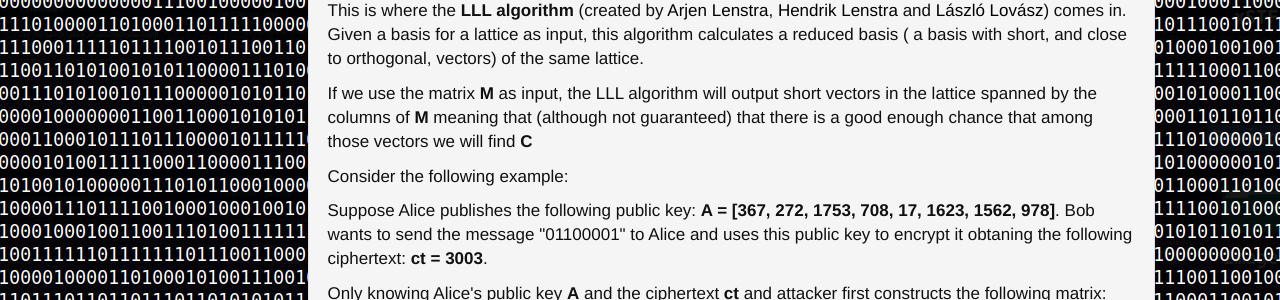
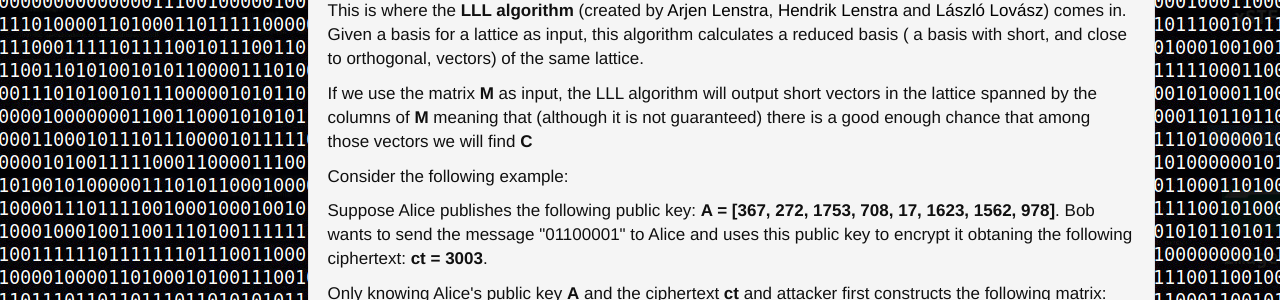
Before and after one commit to 0xA2/0xA2.github.io, a Jekyll site: the page built from _posts/2020-03-30-Merkle-Hellman-Knapsack-and-LLL.markdown, in a window 1280 px wide and 900 px high, scrolled down 4355 px. Shown: the part 152-452 px from the top of the window. Built offline with Jekyll 4.4.1, drawn with Linux system fonts in a browser that asks for light colours.

Commit message:
Update 2020-03-30-Merkle-Hellman-Knapsack-and-LLL.markdown

```diff
--- a/_posts/2020-03-30-Merkle-Hellman-Knapsack-and-LLL.markdown
+++ b/_posts/2020-03-30-Merkle-Hellman-Knapsack-and-LLL.markdown
@@ -124,7 +124,8 @@ categories: "Project"
 
 <p>This is where the <b>LLL algorithm</b> (created by <a href="https://en.wikipedia.org/wiki/Arjen_Lenstra">Arjen Lenstra</a>, <a href="https://en.wikipedia.org/wiki/Hendrik_Lenstra">Hendrik Lenstra</a> and <a href="https://en.wikipedia.org/wiki/L%C3%A1szl%C3%B3_Lov%C3%A1sz">László Lovász</a>) comes in. Given a basis for a lattice as input, this algorithm calculates a reduced basis ( a basis with short, and close to orthogonal, vectors) of the same lattice.</p>
 
-<p>If we use the matrix <b>M</b> as input, the LLL algorithm will output short vectors in the lattice spanned by the columns of <b>M</b> meaning that (although not guaranteed) that there is a good enough chance that among those vectors we will find <b>C</b></p>
+<p>If we use the matrix <b>M</b> as input, the LLL algorithm will output short vectors in the lattice spanned by the columns of <b>M</b> meaning that (although it is not guaranteed) there is a good enough chance that among those vectors we will find <b>C</b></p>
+
 
 <p>Consider the following example:</p>
 <p>Suppose Alice publishes the following public key: <b>A = [367, 272, 1753, 708, 17, 1623, 1562, 978]</b>. Bob wants to send the message "01100001" to Alice and uses this public key to encrypt it obtaning the following ciphertext: <b>ct = 3003</b>.</p>
```
